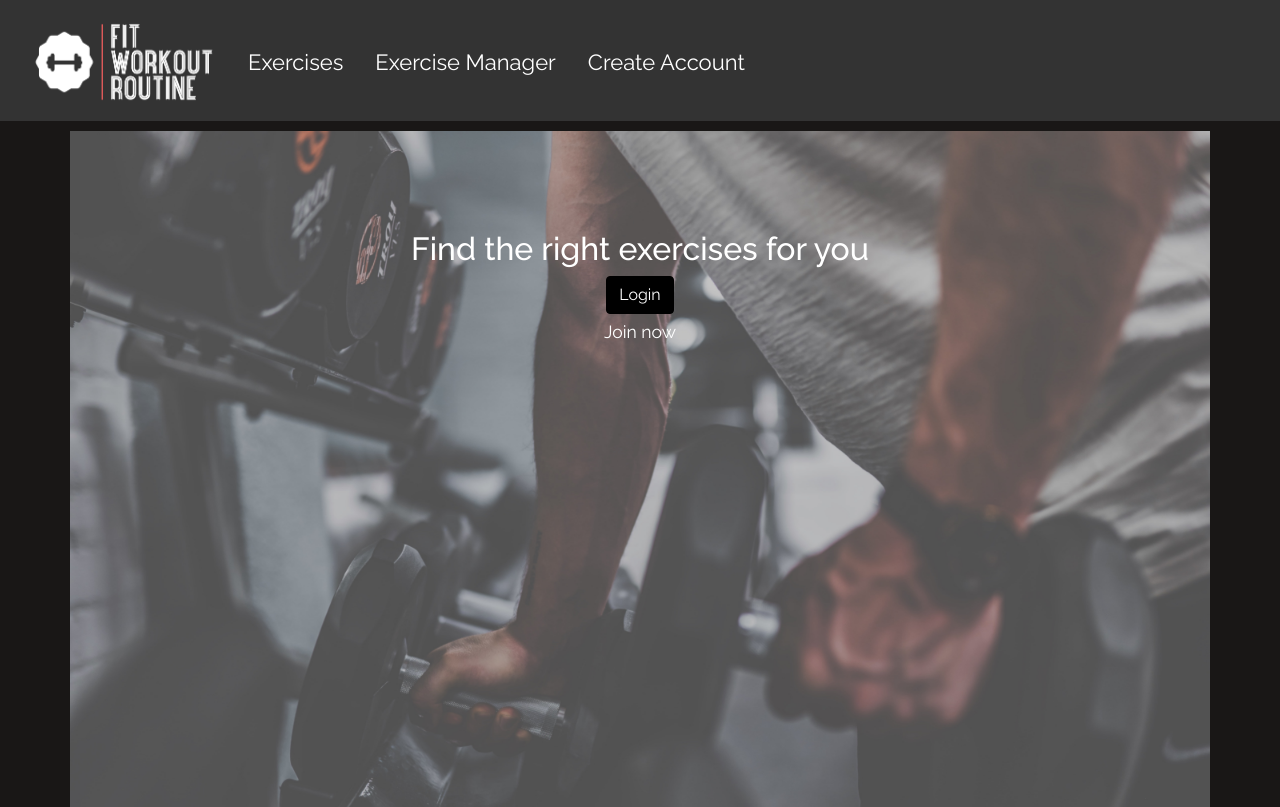
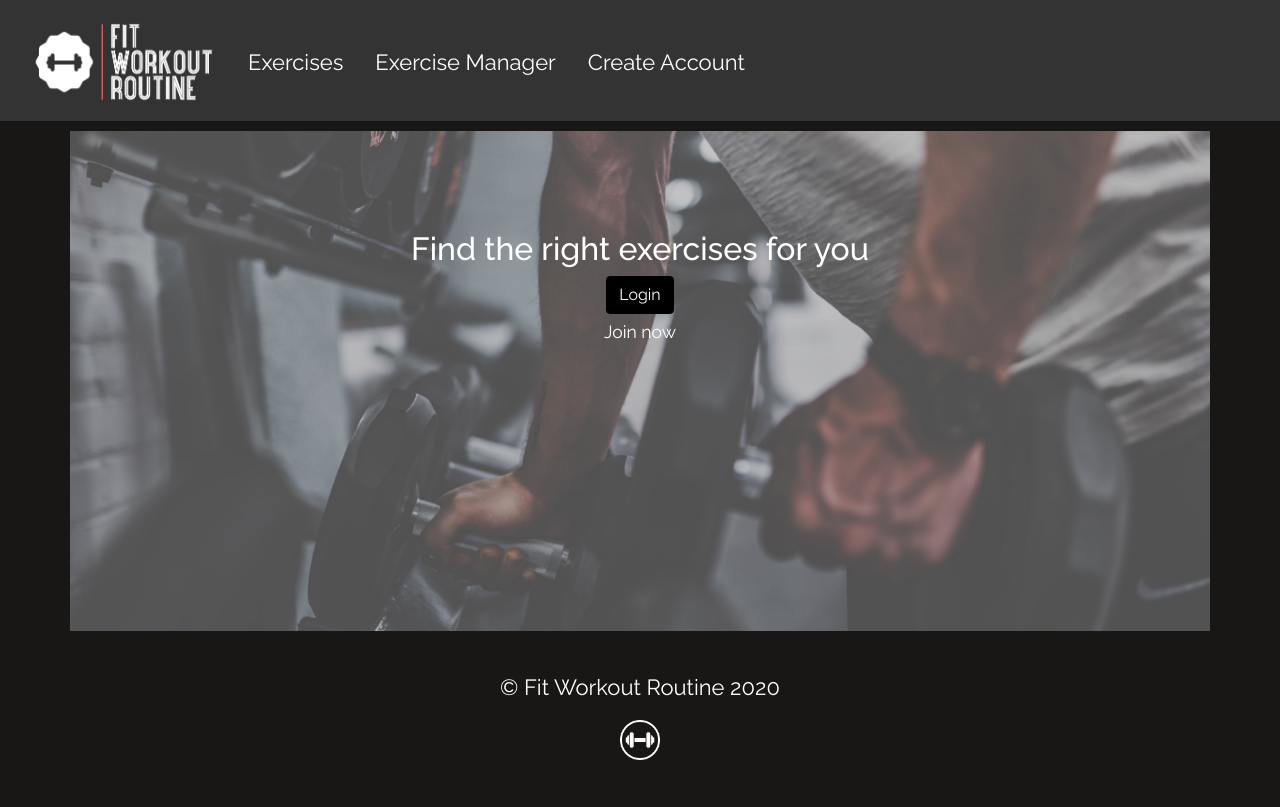
Before and after one commit to zhusain1/fitworkoutroutine_v1, a React (Create React App) app: page / in a window 1280 px wide. Shown: the top 807 px of the page. Built offline with nearby package versions, Linux system fonts and the light colour scheme.

Commit message:
change container size

```diff
--- a/src/App.css
+++ b/src/App.css
@@ -7,7 +7,7 @@ body{
 
 .container{
   background-image: url(marketing.jpeg);
-  height: 100vh;
+  height: 500px;
   background-position: center;
   background-repeat: no-repeat;
   background-size: cover;
```
